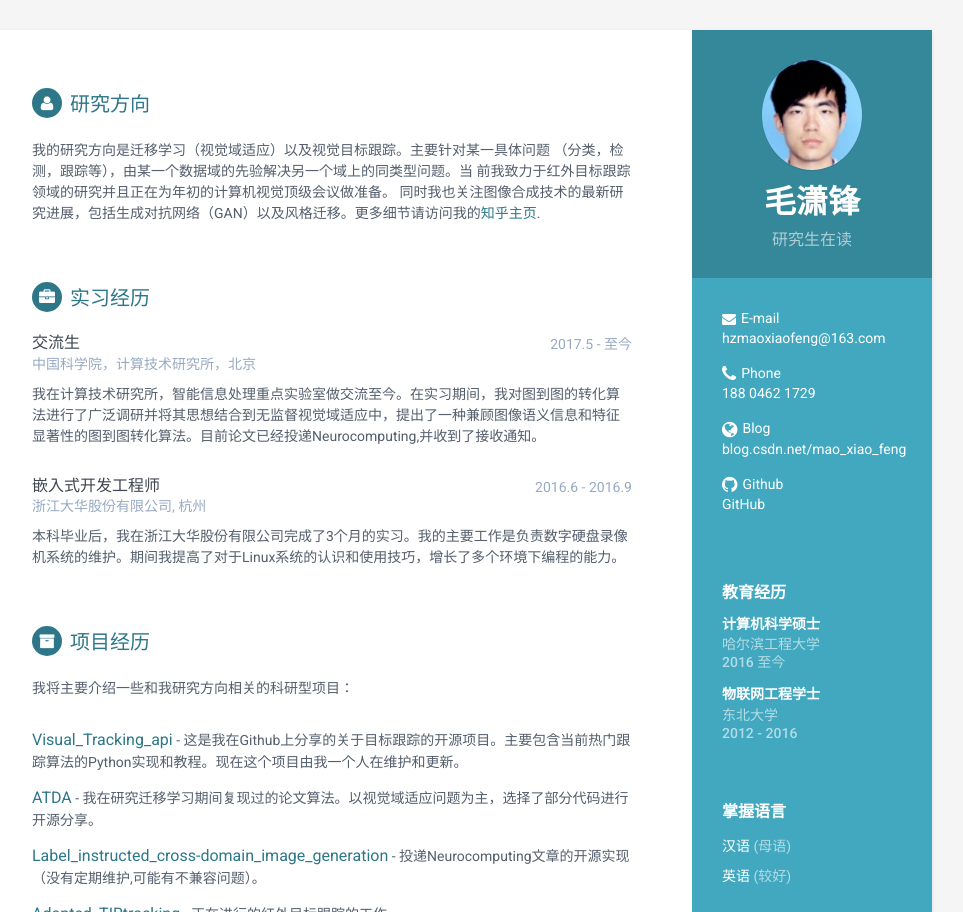
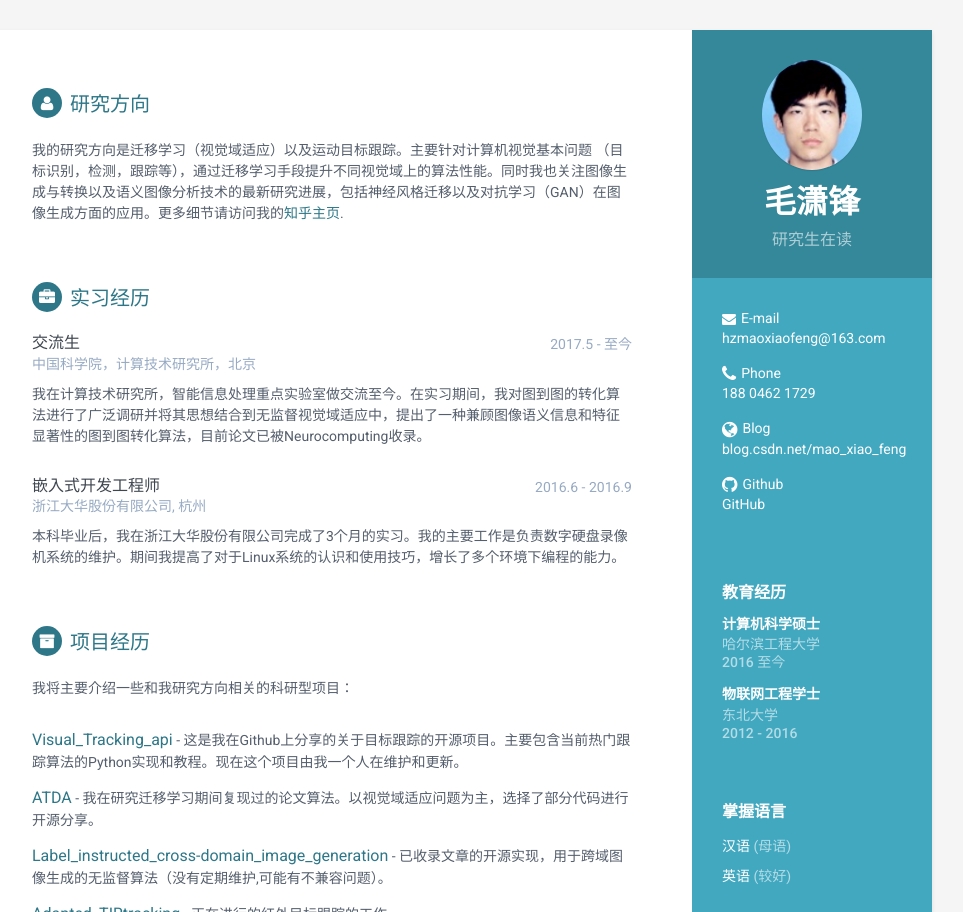
Before and after one commit to vtddggg/vtddggg.github.io, a Jekyll site: the page built from index.html, in a window 1280 px wide, cut to the strip 0-912 px from the top of the page. Shown: the whole strip, without its empty margins (188-1151 px from the left). Built offline with Jekyll 4.4.1, drawn with Linux system fonts in a browser that asks for light colours.

Commit message:
no message

```diff
--- a/_config.yml
+++ b/_config.yml
@@ -14,7 +14,7 @@ baseurl: '/online-cv' #change it according to your repository name
 name: 毛潇锋
 tagline: 研究生在读
 pic: profile.png  #place a 100x100 picture inside /assets/images/ folder and provide the name of the file below
-summary: '我的研究方向是迁移学习（视觉域适应）以及视觉目标跟踪。主要针对某一具体问题 （分类，检测，跟踪等），由某一个数据域的先验解决另一个域上的同类型问题。当 前我致力于红外目标跟踪领域的研究并且正在为年初的计算机视觉顶级会议做准备。 同时我也关注图像合成技术的最新研究进展，包括生成对抗网络（GAN）以及风格迁移。更多细节请访问我的<a href="https://www.zhihu.com/people/mao-xiao-feng-29-7/activities">知乎主页</a>.'
+summary: '我的研究方向是迁移学习（视觉域适应）以及运动目标跟踪。主要针对计算机视觉基本问题 （目标识别，检测，跟踪等），通过迁移学习手段提升不同视觉域上的算法性能。同时我也关注图像生成与转换以及语义图像分析技术的最新研究进展，包括神经风格迁移以及对抗学习（GAN）在图像生成方面的应用。更多细节请访问我的<a href="https://www.zhihu.com/people/mao-xiao-feng-29-7/activities">知乎主页</a>.'
 
 #sidebar links
 email: hzmaoxiaofeng@163.com
--- a/_data/experiences.yml
+++ b/_data/experiences.yml
@@ -2,7 +2,7 @@
   role: 交流生
   time: 2017.5 - 至今
   company: 中国科学院，计算技术研究所，北京
-  details: "我在计算技术研究所，智能信息处理重点实验室做交流至今。在实习期间，我对图到图的转化算法进行了广泛调研并将其思想结合到无监督视觉域适应中，提出了一种兼顾图像语义信息和特征显著性的图到图转化算法。目前论文已经投递Neurocomputing,并收到了接收通知。"
+  details: "我在计算技术研究所，智能信息处理重点实验室做交流至今。在实习期间，我对图到图的转化算法进行了广泛调研并将其思想结合到无监督视觉域适应中，提出了一种兼顾图像语义信息和特征显著性的图到图转化算法，目前论文已被Neurocomputing收录。"
 - experience:
   role: 嵌入式开发工程师
   time: 2016.6 - 2016.9
--- a/_data/projects.yml
+++ b/_data/projects.yml
@@ -12,7 +12,7 @@
 - project:
   title: Label_instructed_cross-domain_image_generation
   link: "https://github.com/xfmao/Label_instructed_cross-domain_image_generation"
-  tagline: "投递Neurocomputing文章的开源实现（没有定期维护,可能有不兼容问题）。"
+  tagline: "已收录文章的开源实现，用于跨域图像生成的无监督算法（没有定期维护,可能有不兼容问题）。"
 - project:
   title: Adapted_TIRtracking
   link: "https://github.com/xfmao/Adapted_TIRtracking"
```
